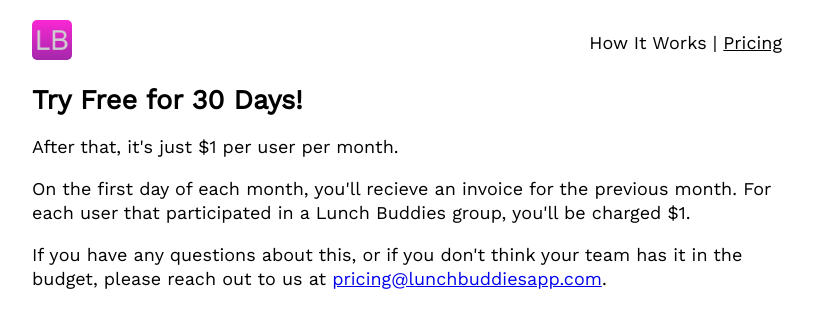
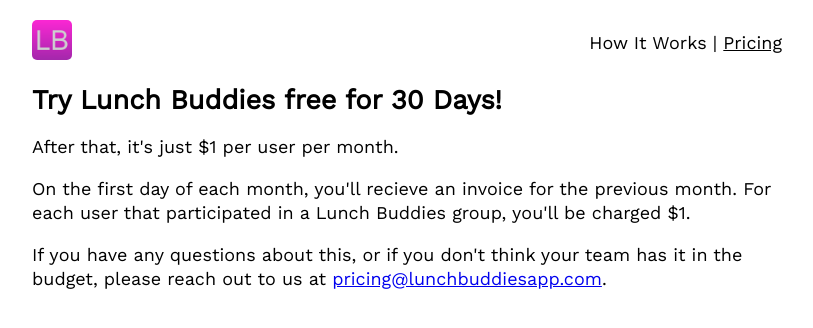
Before and after one commit to qsweber/lunch-buddies-web, a Next.js app: page /pricing in a window 1280 px wide. Shown: the top 328 px of the page, without its empty margins (233-1046 px from the left). Built offline with nearby package versions, Linux system fonts and the light colour scheme.

Commit message:
change copy

```diff
--- a/pages/pricing.tsx
+++ b/pages/pricing.tsx
@@ -3,7 +3,7 @@
 
 const Pricing: NextPage = () => (
   <Layout>
-    <h2>Try Free for 30 Days!</h2>
+    <h2>Try Lunch Buddies free for 30 Days!</h2>
     <p>After that, it's just $1 per user per month.</p>
     <p>
       On the first day of each month, you'll recieve an invoice for the previous
```
